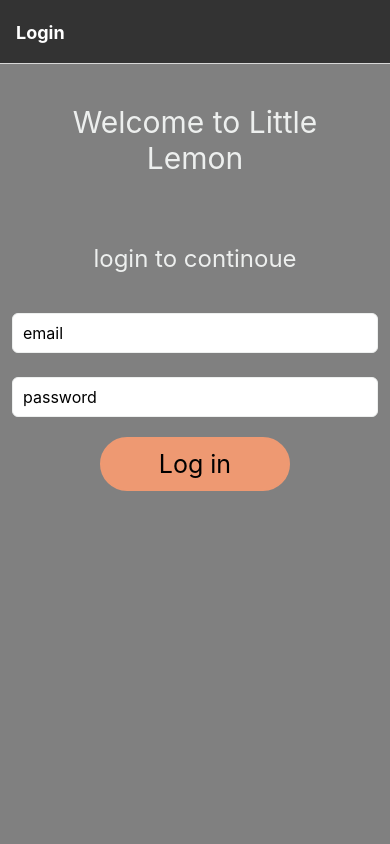
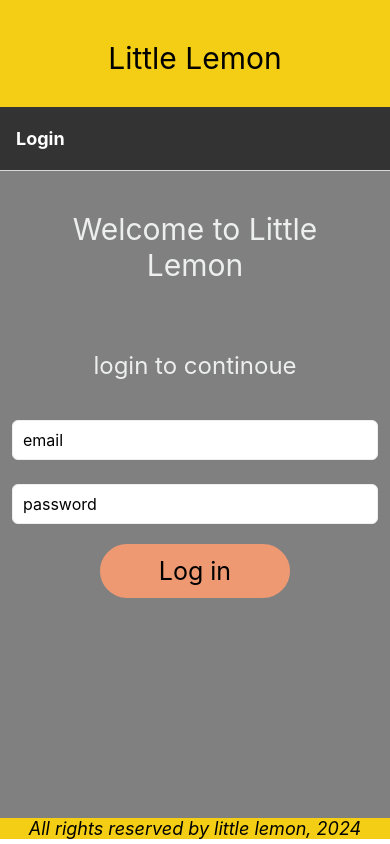
Before and after one commit to Hussain-hamim/Taskly, a React Native app: screen / in a window 390 px wide. Built offline with nearby package versions, Linux system fonts and the light colour scheme.

Commit message:
add the header and footer

```diff
--- a/App.js
+++ b/App.js
@@ -35,6 +35,8 @@ function LogoTitle() {
 
 export default function App() {
   return (
+    <>
+      <Header />
       <NavigationContainer>
         <Stack.Navigator
           initialRouteName="Login"
@@ -68,6 +70,8 @@ export default function App() {
           />
         </Stack.Navigator>
       </NavigationContainer>
+      <Footer />
+    </>
   );
 }
 
```
Lines whose indentation alone changed are shown as unchanged.
